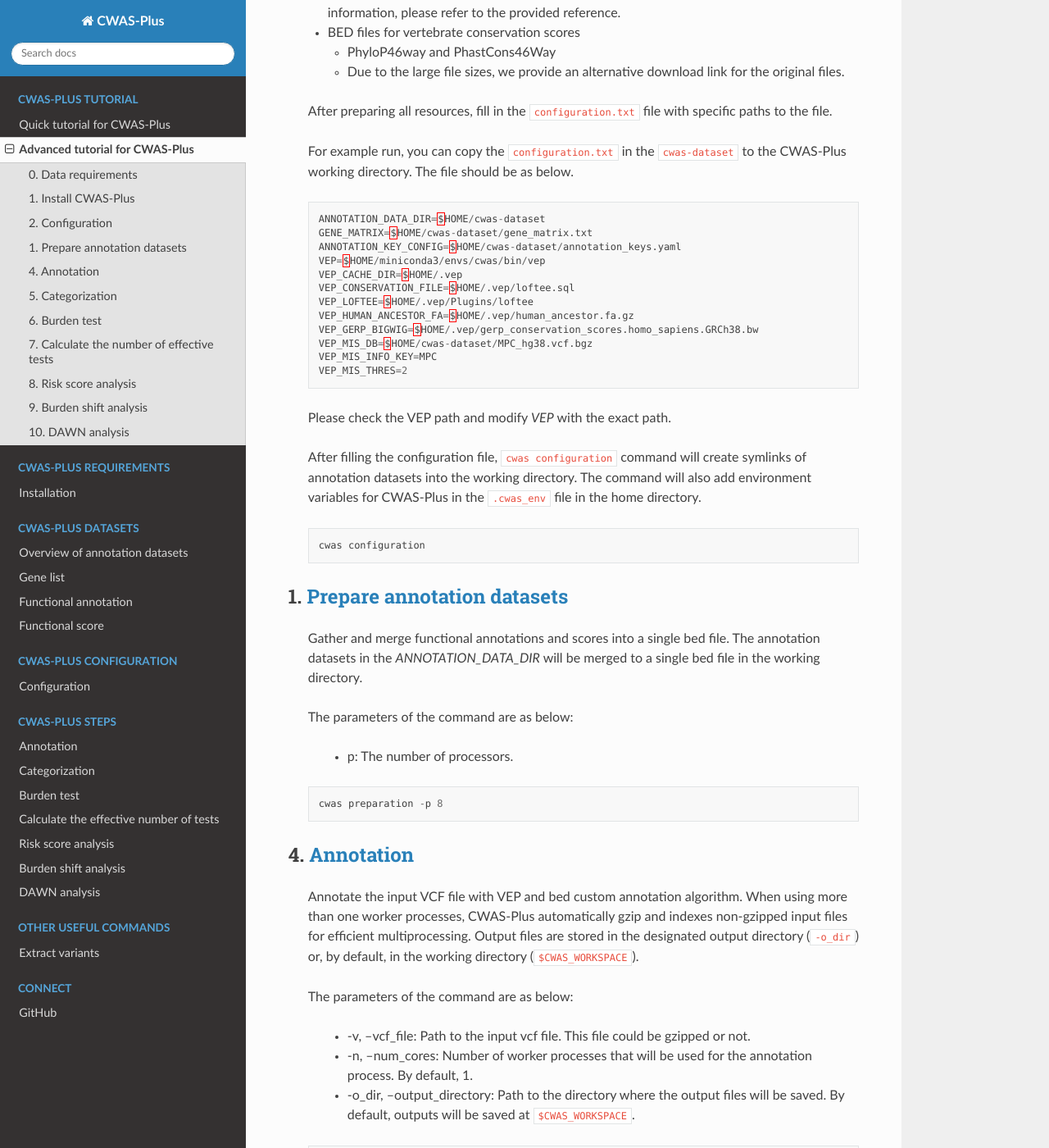
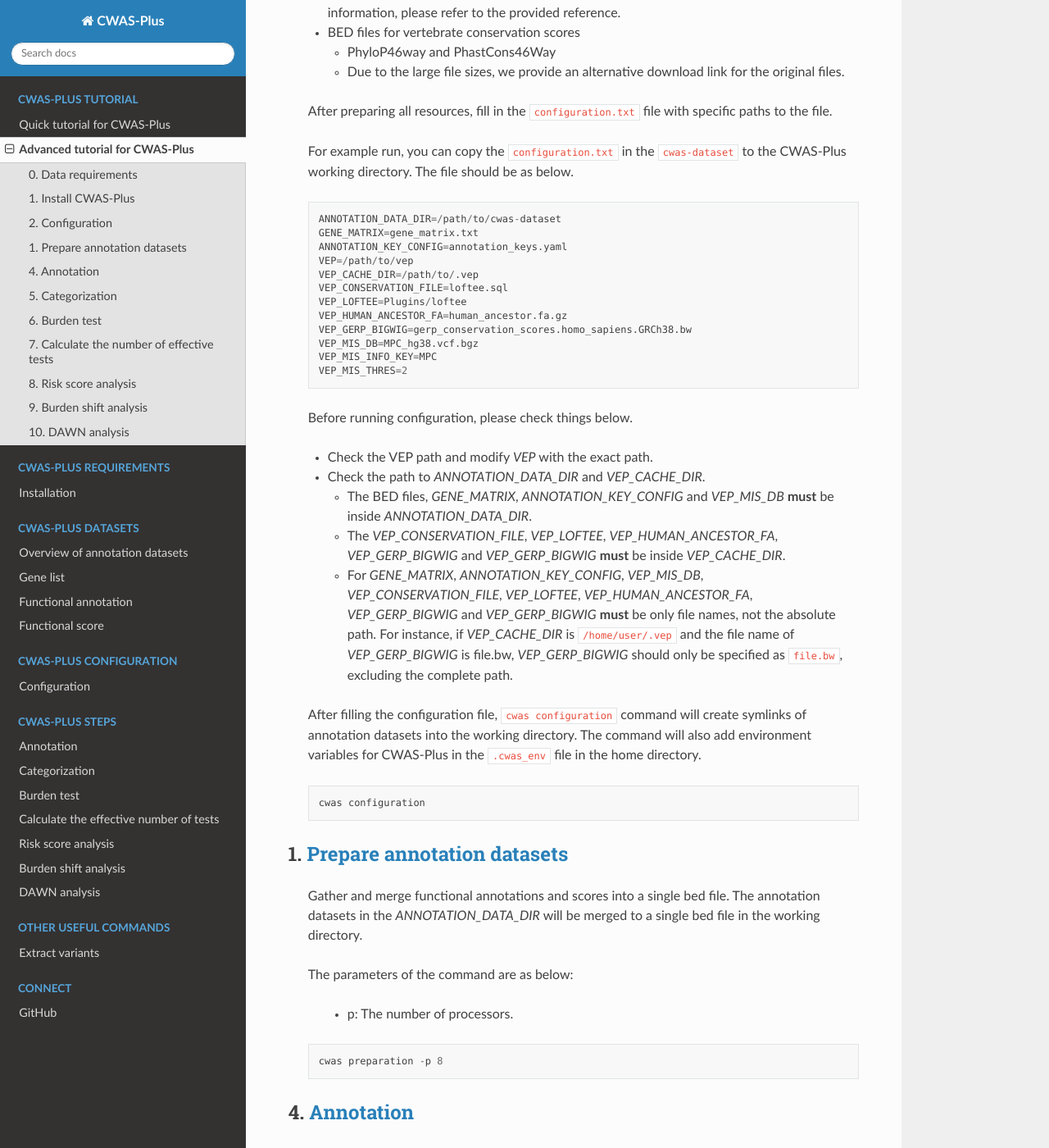
Before and after one commit to joonan-lab/cwas, a Sphinx documentation site: the page built from docs/quickstart/advanced_tutorial.rst, in a window 1280 px wide and 1400 px high, scrolled down 4653 px. Shown: the whole window at 82% size. Built offline with Sphinx 7.4.7 and the Read the Docs theme 2.0.0, drawn with Linux system fonts in a browser that asks for light colours; some of the changed text lies outside the part shown.

Commit message:
Update advanced_tutorial.rst

```diff
--- a/docs/quickstart/advanced_tutorial.rst
+++ b/docs/quickstart/advanced_tutorial.rst
@@ -174,7 +174,7 @@ This is an advanced tutorial for CWAS-Plus. Specific descriptions of arguments a
     conda install -c bioconda ensembl-vep
 
 
-  To download required resources and annotation datasets in GRCh38 version in one step, run the command below. It will create a directory (``$HOME/.vep``) and download resources in the directory.
+  To download required resources and annotation datasets in GRCh38 version in one step, run the command below. It will create directory (``$HOME/.vep``) and download resources in the directory. By default, the resources are in the child directory of the home directory.
 
   .. code-block:: solidity
 
@@ -207,20 +207,29 @@ This is an advanced tutorial for CWAS-Plus. Specific descriptions of arguments a
 
   .. code-block:: solidity
 
-    ANNOTATION_DATA_DIR=$HOME/cwas-dataset
-    GENE_MATRIX=$HOME/cwas-dataset/gene_matrix.txt
-    ANNOTATION_KEY_CONFIG=$HOME/cwas-dataset/annotation_keys.yaml
-    VEP=$HOME/miniconda3/envs/cwas/bin/vep
-    VEP_CACHE_DIR=$HOME/.vep
-    VEP_CONSERVATION_FILE=$HOME/.vep/loftee.sql
-    VEP_LOFTEE=$HOME/.vep/Plugins/loftee
-    VEP_HUMAN_ANCESTOR_FA=$HOME/.vep/human_ancestor.fa.gz
-    VEP_GERP_BIGWIG=$HOME/.vep/gerp_conservation_scores.homo_sapiens.GRCh38.bw
-    VEP_MIS_DB=$HOME/cwas-dataset/MPC_hg38.vcf.bgz
+    ANNOTATION_DATA_DIR=/path/to/cwas-dataset
+    GENE_MATRIX=gene_matrix.txt
+    ANNOTATION_KEY_CONFIG=annotation_keys.yaml
+    VEP=/path/to/vep
+    VEP_CACHE_DIR=/path/to/.vep
+    VEP_CONSERVATION_FILE=loftee.sql
+    VEP_LOFTEE=Plugins/loftee
+    VEP_HUMAN_ANCESTOR_FA=human_ancestor.fa.gz
+    VEP_GERP_BIGWIG=gerp_conservation_scores.homo_sapiens.GRCh38.bw
+    VEP_MIS_DB=MPC_hg38.vcf.bgz
     VEP_MIS_INFO_KEY=MPC
     VEP_MIS_THRES=2
 
-  Please check the VEP path and modify *VEP* with the exact path.
+  Before running configuration, please check things below.
+
+  - Check the VEP path and modify *VEP* with the exact path.
+  - Check the path to *ANNOTATION_DATA_DIR* and *VEP_CACHE_DIR*.
+
+    - The BED files, *GENE_MATRIX*, *ANNOTATION_KEY_CONFIG* and *VEP_MIS_DB* **must** be inside *ANNOTATION_DATA_DIR*.
+    - The *VEP_CONSERVATION_FILE*, *VEP_LOFTEE*, *VEP_HUMAN_ANCESTOR_FA*, *VEP_GERP_BIGWIG* and *VEP_GERP_BIGWIG* **must** be inside *VEP_CACHE_DIR*.
+    - For *GENE_MATRIX*, *ANNOTATION_KEY_CONFIG*, *VEP_MIS_DB*, *VEP_CONSERVATION_FILE*, *VEP_LOFTEE*, *VEP_HUMAN_ANCESTOR_FA*, *VEP_GERP_BIGWIG* and *VEP_GERP_BIGWIG* **must** be only file names, not the absolute path. For instance, if *VEP_CACHE_DIR* is ``/home/user/.vep`` and the file name of *VEP_GERP_BIGWIG* is file.bw, *VEP_GERP_BIGWIG* should only be specified as ``file.bw``, excluding the complete path.
+
+
 
   After filling the configuration file, ``cwas configuration`` command will create symlinks of annotation datasets into the working directory.
   The command will also add environment variables for CWAS-Plus in the ``.cwas_env`` file in the home directory.
```
